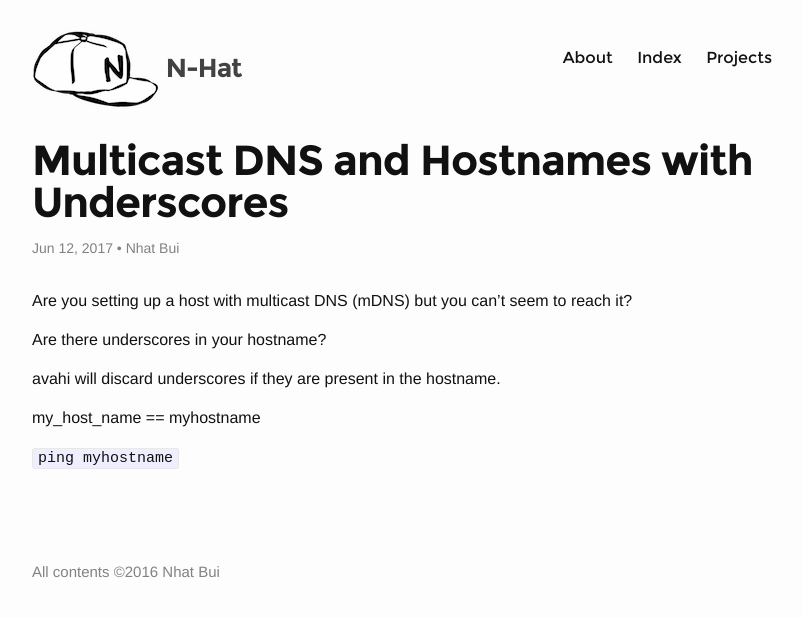
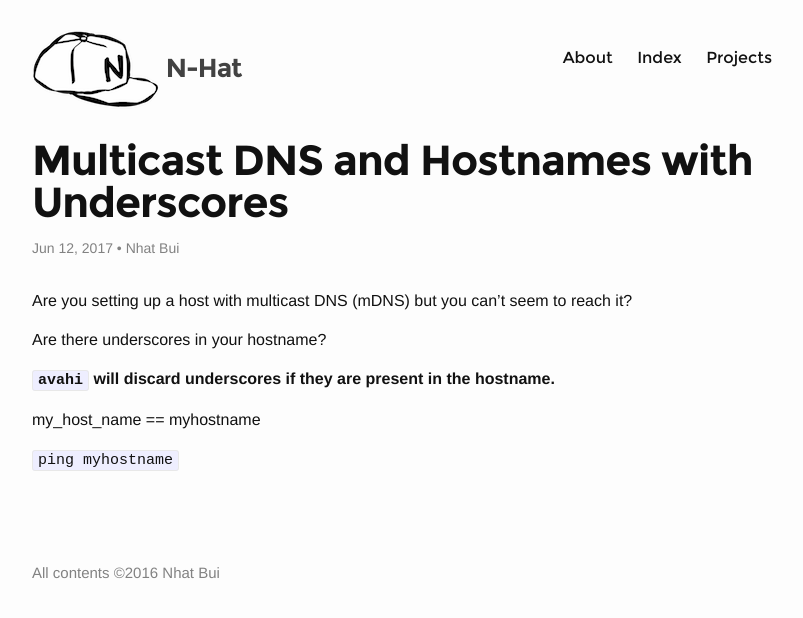
Before and after one commit to nhatbui/nhatbui.github.io, a Jekyll site: the page built from _posts/2017-06-12-mdns_underscores.md, in a window 1280 px wide. Shown: the top 618 px of the page, without its empty margins (238-1041 px from the left). Built offline with Jekyll 4.4.1, drawn with Linux system fonts in a browser that asks for light colours.

Commit message:
Style fix

```diff
--- a/_posts/2017-06-12-mdns_underscores.md
+++ b/_posts/2017-06-12-mdns_underscores.md
@@ -11,7 +11,7 @@ Are you setting up a host with multicast DNS (mDNS) but you can't seem to reach
 
 Are there underscores in your hostname?
 
-avahi will discard underscores if they are present in the hostname.
+__`avahi` will discard underscores if they are present in the hostname.__
 
 my_host_name == myhostname
 
```
